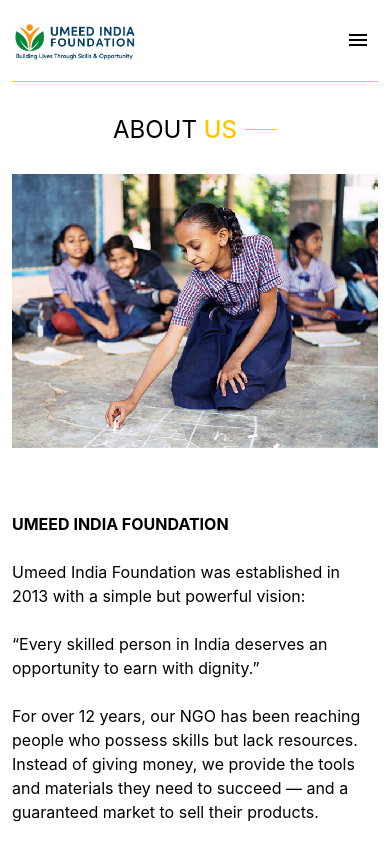
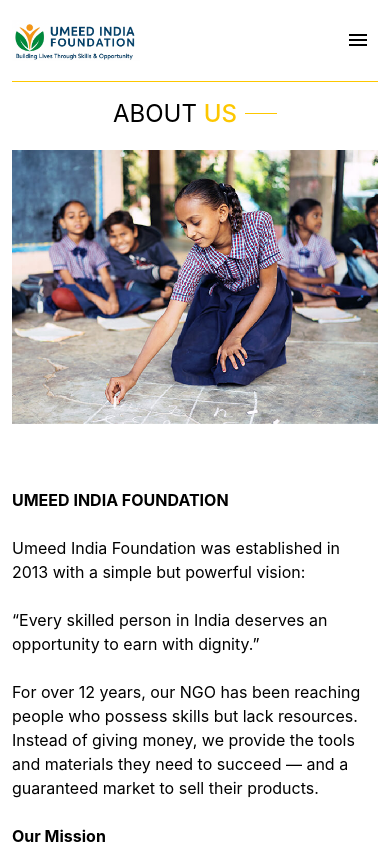
Before and after one commit to mesanaullah/foundation, a React app in the folder frontend/: page /about in a window 390 px wide. Shown: the top 844 px of the page. Built offline with nearby package versions, Linux system fonts and the light colour scheme; the HTML template or start-up script is replaced by a standard one.

Commit message:
aboutUs modification

```diff
--- a/frontend/src/pages/AboutUs.jsx
+++ b/frontend/src/pages/AboutUs.jsx
@@ -5,13 +5,13 @@
 const AboutUs = () => {
     return (
         <div>
-            <div className='text-2xl sm:text-3xl text-center pt-8 border-t border-yellow-400'>
+            <div className='text-2xl sm:text-3xl text-center pt-4 sm:pt-8 border-t border-yellow-400'>
                 <Title text1={'ABOUT '} text2={'US'} />
             </div>
 
-            <div className='my-4 flex flex-col sm:flex-row gap-16'>
+            <div className='my-2 sm:my-4 flex flex-col sm:flex-row gap-16'>
                 <img className='w-full sm:max-w-[450px] aspect-4/3 object-cover' src={about} alt="" />
-                <div className='flex flex-col justify-center gap-6 md:w-2/4'>
+                <div className='flex flex-col justify-center gap-6 md:w-2/4 mb-4'>
                     <b>UMEED INDIA FOUNDATION</b>
                     <p>Umeed India Foundation was established in 2013 with a simple but powerful vision:</p>
 
```
